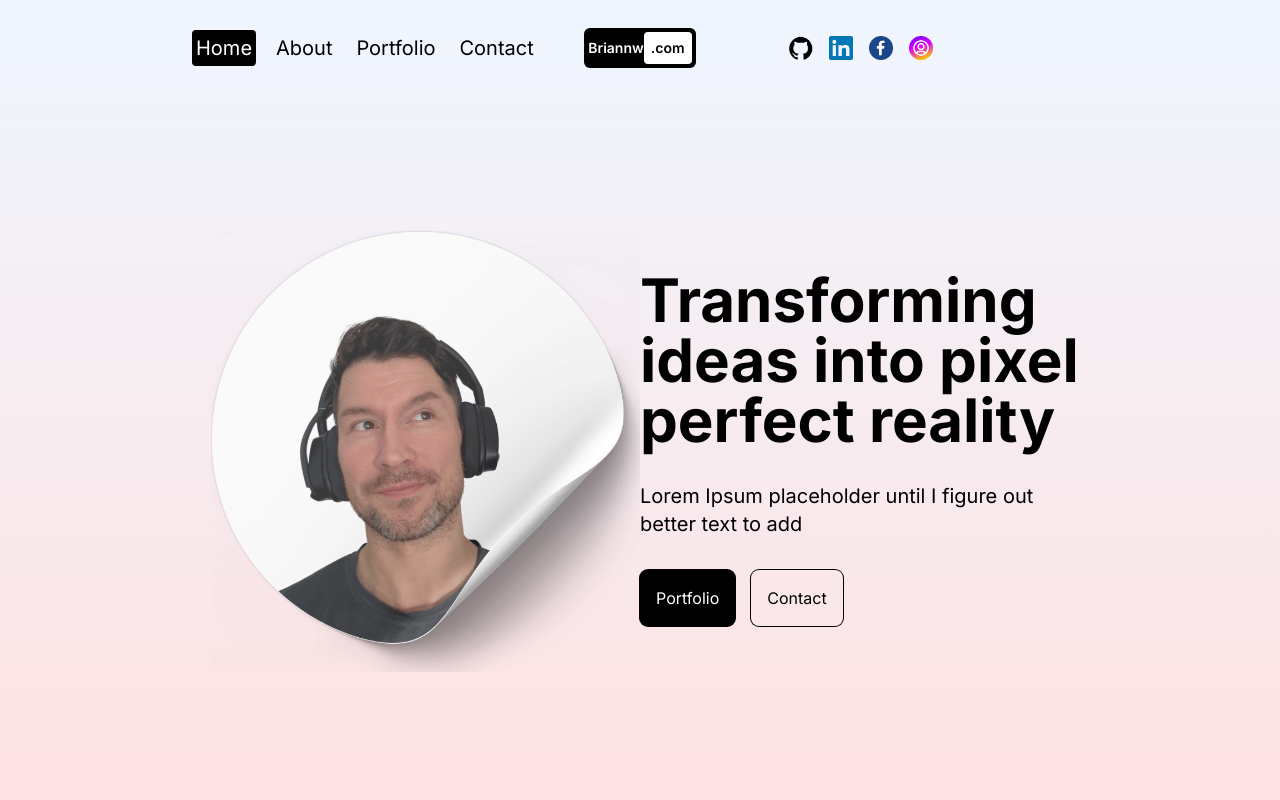
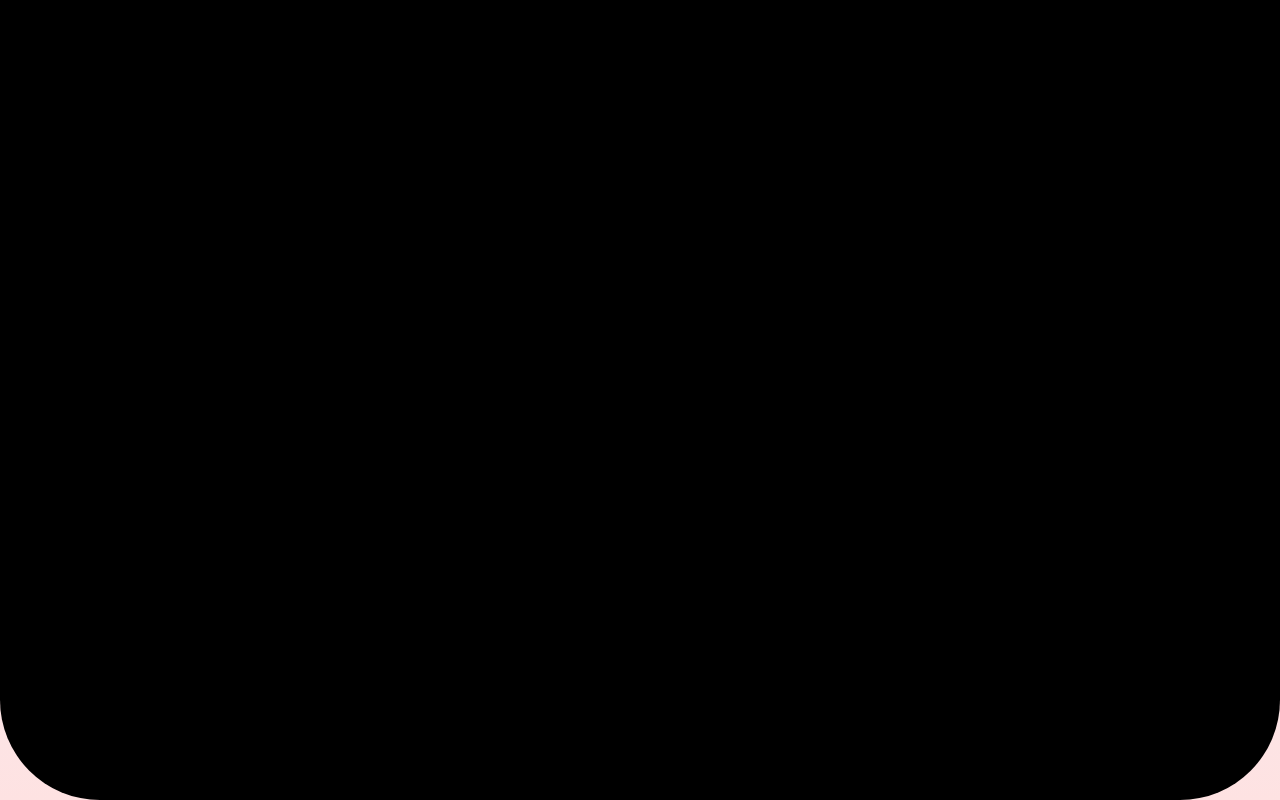
Before and after one commit to BrianNW/framer-portfolio01, a Next.js app: page / in a window 1280 px wide. Built offline with nearby package versions, Linux system fonts and the light colour scheme.

Commit message:
add initial styles

```diff
--- a/src/components/transitionProvider.jsx
+++ b/src/components/transitionProvider.jsx
@@ -9,7 +9,7 @@ const TransitionProvider = ({children}) => {
   return (
     <AnimatePresence>
         <div className="w-screen h-screen bg-gradient-to-b from-blue-50 to-red-100">
-          <motion.div />
+          <motion.div className="h-screen w-screen fixed bg-black rounded-b-[100px] z-40"/>
           <div className ="h-24">
             <Navbar />
           </div>
```
